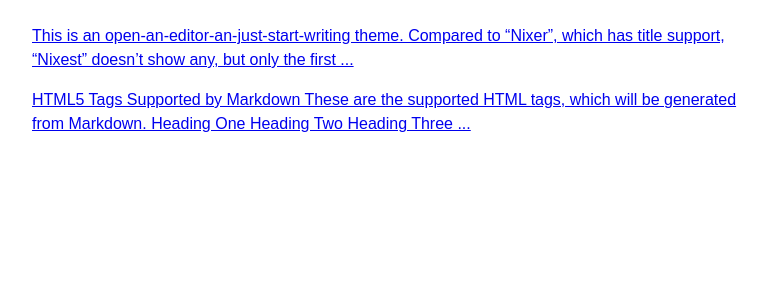
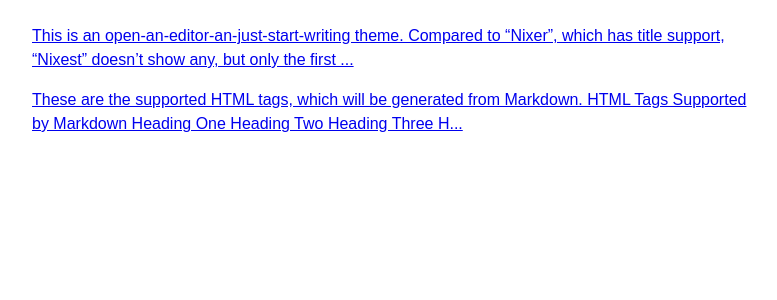
Before and after one commit to michaelnordmeyer/jekyll-theme-nixest, a Jekyll site: the page built from index.md, in a window 1280 px wide. Shown: the top 300 px of the page, without its empty margins (248-1025 px from the left). Built offline with Jekyll 4.4.1, drawn with Linux system fonts in a browser that asks for light colours; cached includes are drawn as plain includes.

Commit message:
Fix content order

```diff
--- a/_posts/2023-01-01-markdown-to-html-test.md
+++ b/_posts/2023-01-01-markdown-to-html-test.md
@@ -1,9 +1,9 @@
 ---
 sitemap: false
 ---
-## HTML5 Tags Supported by Markdown
+These are the supported HTML tags, which will be generated from Markdown.
 
-These are the supported HTML tags, which will be generated from Markdown.
+## HTML Tags Supported by Markdown
 
 # Heading One
 ## Heading Two
@@ -93,7 +93,7 @@ This tag shows **bold** text.
 
 ---
 
-## HTML5 Tags Supported by Github-Flavored Markdown
+## HTML Tags Supported by Github-Flavored Markdown
 
 ### Tables
 
```
